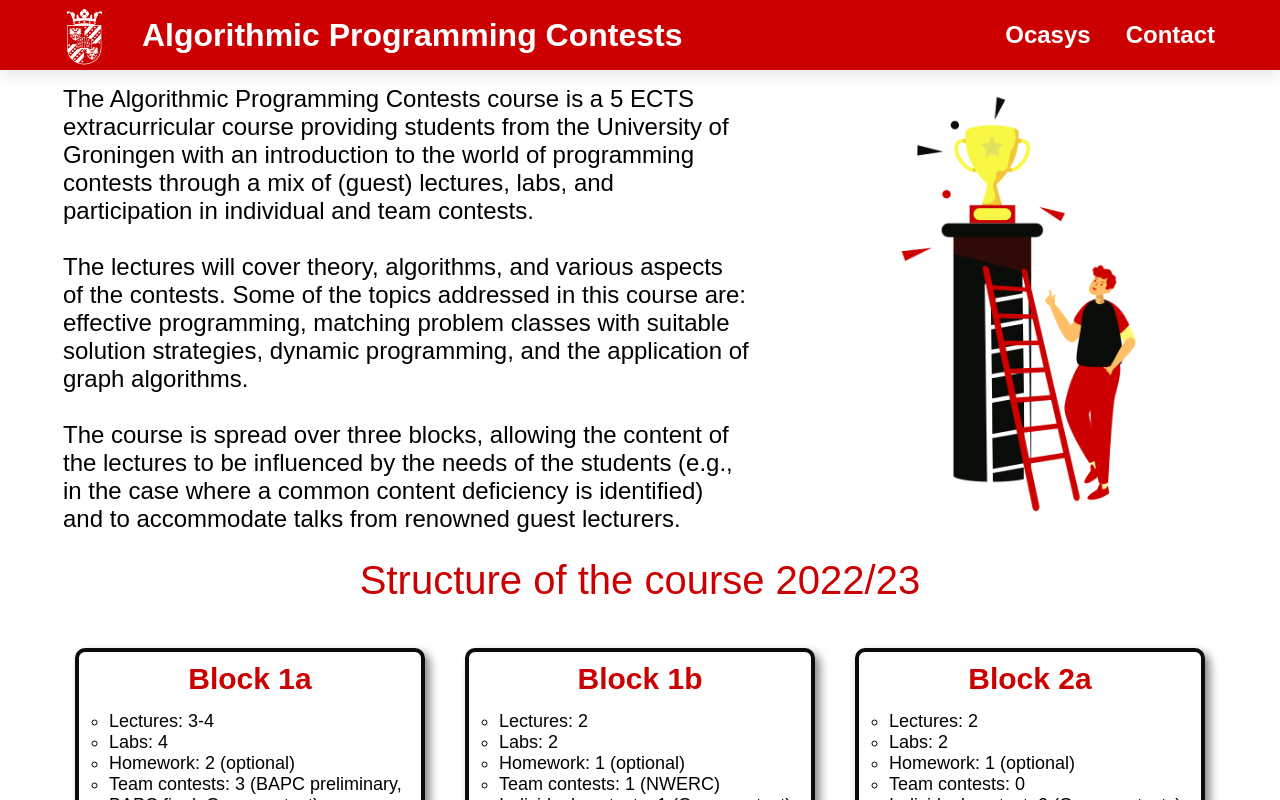
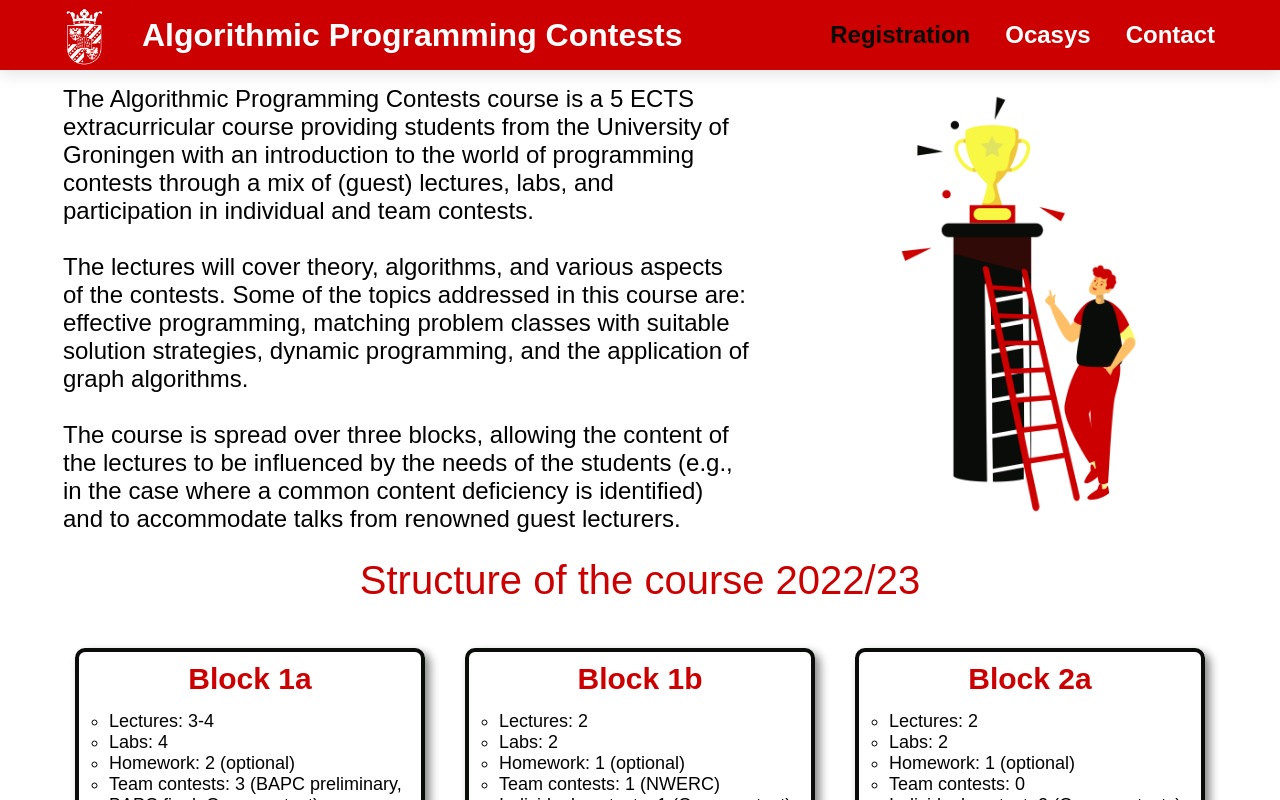
Before and after one commit to rug-apc/website, a React (Create React App) app: page / in a window 1280 px wide. In both pictures the pointer is over the link "Registration". Shown: the top 800 px of the page. Built offline with nearby package versions, Linux system fonts and the light colour scheme.

Commit message:
added the feedback

```diff
--- a/src/style/large.css
+++ b/src/style/large.css
@@ -81,7 +81,7 @@
 
     .links a:hover {
         background: transparent;
-        color: var(--red);
+        color: var(--black);
         transition: var(--transition);
     }
 
--- a/src/style/small.css
+++ b/src/style/small.css
@@ -100,7 +100,7 @@ nav {
 
 .links a:hover {
     background: var(--clr-primary-8);
-    color: var(--blue);
+    color: var(--black);
 }
 
 .links-container {
```
